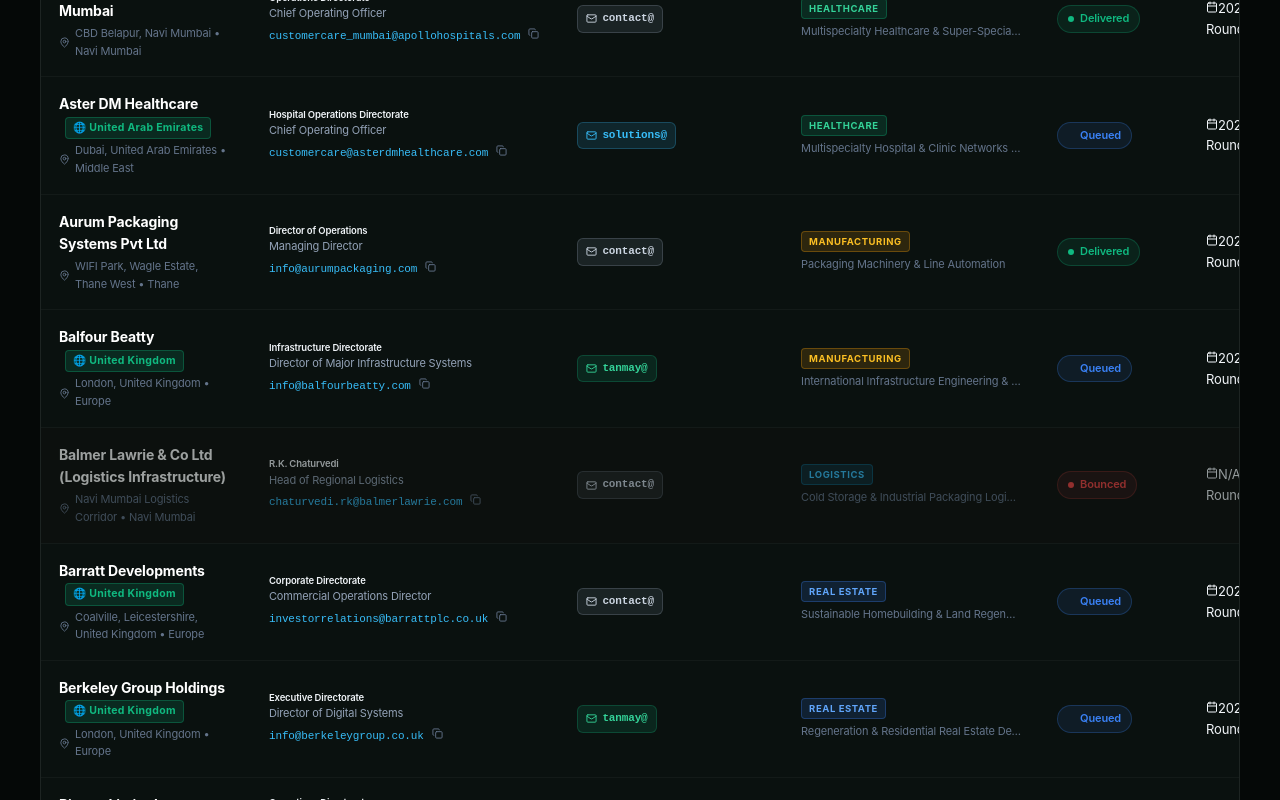
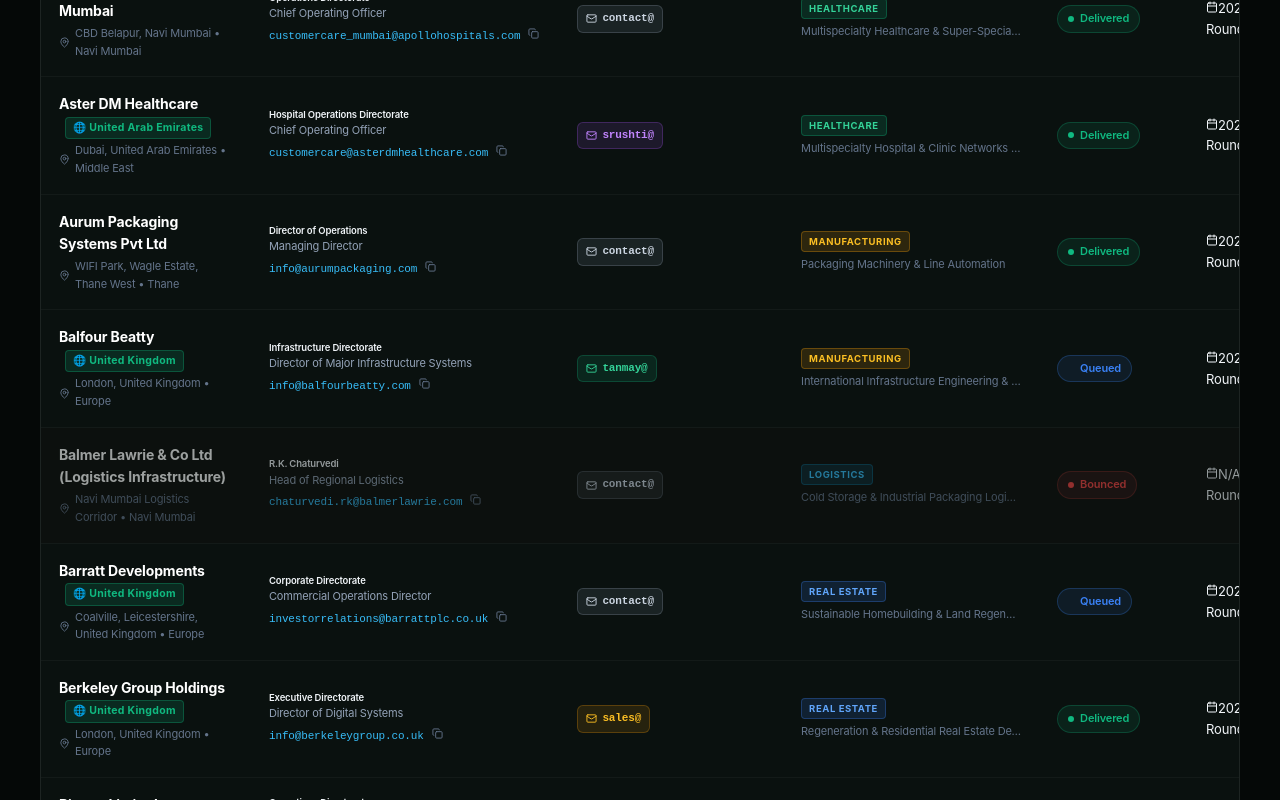
Before and after one commit to tanmay-v01/storm-veins, a React (Vite) app: page /crm in a window 1280 px wide. Shown: the part 1660-2460 px from the top of the page. Built offline with nearby package versions, Linux system fonts and the light colour scheme; a web font is replaced by a local one.

Commit message:
feat: sync live overseas delivery updates and assigned sender badges into CRM

```diff
--- a/src/components/studio/OutreachStudioSuite.tsx
+++ b/src/components/studio/OutreachStudioSuite.tsx
@@ -563,6 +563,7 @@
                   <tr>
                     <th>COMPANY &amp; SECTOR</th>
                     <th>KEY EXECUTIVE</th>
+                    <th>ASSIGNED SENDER</th>
                     <th>EMAIL &amp; LOCALITY</th>
                     <th>OUTREACH STATUS</th>
                     <th>NEXT CADENCE</th>
@@ -580,6 +581,11 @@
                         <div className="cell-company-block">
                           <strong className="company-title">
                             {lead.company}
+                            {lead.isOverseas && (
+                              <span className="ml-1 text-xs px-1.5 py-0.5 rounded bg-emerald-50 text-emerald-700 font-semibold border border-emerald-200">
+                                🌐 {lead.country}
+                              </span>
+                            )}
                           </strong>
                           <span className="industry-caption">
                             {lead.industry}
@@ -592,6 +598,13 @@
                             {lead.recipientName}
                           </span>
                           <span className="contact-title">{lead.title}</span>
+                        </div>
+                      </td>
+                      <td>
+                        <div className="cell-sender-block">
+                          <span className="lead-email-mono text-emerald font-semibold">
+                            {lead.assignedMailbox ? lead.assignedMailbox.split("@")[0] + "@" : "contact@"}
+                          </span>
                         </div>
                       </td>
                       <td>
--- a/src/data/crmLeads.ts
+++ b/src/data/crmLeads.ts
@@ -1085,12 +1085,12 @@
     "country": "India",
     "isOverseas": false,
     "assignedMailbox": "contact@stormveins.com",
-    "status": "FAILED",
-    "sentTimestamp": "2026-09-07 11:46:14",
+    "status": "SENT",
+    "sentTimestamp": "2026-09-07 12:34:25",
     "followUpDate": "2026-09-11",
     "followUpCount": 0,
     "operationalFocus": "Shop-floor eBR recipe execution engine, machine predictive maintenance telemetry, barcode inventory reconciliation, and global regulatory compliance",
-    "notes": "(451, b'4.7.1 Ratelimit \"hostinger_out_ratelimit\" exceeded for key \"RL868tx84i959osqea84gtob3e\"')"
+    "notes": "Retry delivered successfully via contact@stormveins.com. Next update due 11th Sept."
   },
   {
     "id": "yashoda-hospitals-network",
@@ -1314,13 +1314,13 @@
     "region": "Middle East",
     "country": "United Arab Emirates",
     "isOverseas": true,
-    "assignedMailbox": "tanmay@stormveins.com",
-    "status": "QUEUED",
-    "sentTimestamp": "",
+    "assignedMailbox": "sales@stormveins.com",
+    "status": "SENT",
+    "sentTimestamp": "2026-09-07 12:34:58",
     "followUpDate": "2026-09-11",
     "followUpCount": 0,
     "operationalFocus": "Global investor inventory allocation command center, automated international payment reconciliations, facility management IoT telemetry, and VIP client portals",
-    "notes": "Queued for hourly automated dispatch."
+    "notes": "Delivered without PDF via sales@stormveins.com. Next update due 11th Sept."
   },
   {
     "id": "damac-properties",
@@ -1337,13 +1337,13 @@
     "region": "Middle East",
     "country": "United Arab Emirates",
     "isOverseas": true,
-    "assignedMailbox": "sales@stormveins.com",
-    "status": "QUEUED",
-    "sentTimestamp": "",
+    "assignedMailbox": "solutions@stormveins.com",
+    "status": "SENT",
+    "sentTimestamp": "2026-09-07 12:35:31",
     "followUpDate": "2026-09-11",
     "followUpCount": 0,
     "operationalFocus": "Cross-border broker commission transparency mesh, dynamic multi-currency quotation engine, escrow compliance tracking, and automated client onboarding",
-    "notes": "Queued for hourly automated dispatch."
+    "notes": "Delivered without PDF via solutions@stormveins.com. Next update due 11th Sept."
   },
   {
     "id": "aster-dm-healthcare",
@@ -1360,13 +1360,13 @@
     "region": "Middle East",
     "country": "United Arab Emirates",
     "isOverseas": true,
-    "assignedMailbox": "solutions@stormveins.com",
-    "status": "QUEUED",
-    "sentTimestamp": "",
+    "assignedMailbox": "srushti@stormveins.com",
+    "status": "SENT",
+    "sentTimestamp": "2026-09-07 12:36:05",
     "followUpDate": "2026-09-11",
     "followUpCount": 0,
     "operationalFocus": "Cross-border doctor clinical workstations, unified patient telemetry, automated insurance approval pipelines, and multi-currency billing reconciliation",
-    "notes": "Queued for hourly automated dispatch."
+    "notes": "Delivered without PDF via srushti@stormveins.com. Next update due 11th Sept."
   },
   {
     "id": "sobha-realty-dubai",
@@ -1383,13 +1383,13 @@
     "region": "Middle East",
     "country": "United Arab Emirates",
     "isOverseas": true,
-    "assignedMailbox": "srushti@stormveins.com",
-    "status": "QUEUED",
-    "sentTimestamp": "",
+    "assignedMailbox": "contact@stormveins.com",
+    "status": "SENT",
+    "sentTimestamp": "2026-09-07 12:36:40",
     "followUpDate": "2026-09-11",
     "followUpCount": 0,
     "operationalFocus": "Live multi-phase unit inventory sync, broker lead registration portal, WhatsApp payment reminders, and bidirectional SAP accounting integration",
-    "notes": "Queued for hourly automated dispatch."
+    "notes": "Delivered without PDF via contact@stormveins.com. Next update due 11th Sept."
   },
   {
     "id": "capitaland-group",
@@ -1406,13 +1406,13 @@
     "region": "Southeast Asia",
     "country": "Singapore",
     "isOverseas": true,
-    "assignedMailbox": "contact@stormveins.com",
-    "status": "QUEUED",
-    "sentTimestamp": "",
+    "assignedMailbox": "tanmay@stormveins.com",
+    "status": "SENT",
+    "sentTimestamp": "2026-09-07 12:37:14",
     "followUpDate": "2026-09-11",
     "followUpCount": 0,
     "operationalFocus": "Multi-asset class portfolio telemetry, automated commercial tenant lease compliance, smart building energy monitoring, and automated investor reporting",
-    "notes": "Queued for hourly automated dispatch."
+    "notes": "Delivered without PDF via tanmay@stormveins.com. Next update due 11th Sept."
   },
   {
     "id": "berkeley-group-holdings",
@@ -1429,13 +1429,13 @@
     "region": "Europe",
     "country": "United Kingdom",
     "isOverseas": true,
-    "assignedMailbox": "tanmay@stormveins.com",
-    "status": "QUEUED",
-    "sentTimestamp": "",
+    "assignedMailbox": "sales@stormveins.com",
+    "status": "SENT",
+    "sentTimestamp": "2026-09-07 12:37:47",
     "followUpDate": "2026-09-11",
     "followUpCount": 0,
     "operationalFocus": "End-to-end residential development tracking, automated subcontractor milestone verification, buyer customization engine, and UK compliance audit vaults",
-    "notes": "Queued for hourly automated dispatch."
+    "notes": "Delivered without PDF via sales@stormveins.com. Next update due 11th Sept."
   },
   {
     "id": "spire-healthcare-group",
@@ -1452,13 +1452,13 @@
     "region": "Europe",
     "country": "United Kingdom",
     "isOverseas": true,
-    "assignedMailbox": "sales@stormveins.com",
-    "status": "QUEUED",
-    "sentTimestamp": "",
+    "assignedMailbox": "solutions@stormveins.com",
+    "status": "SENT",
+    "sentTimestamp": "2026-09-07 12:38:21",
     "followUpDate": "2026-09-11",
     "followUpCount": 0,
     "operationalFocus": "Private patient clinical pathway tracking, theater scheduling coordination mesh, private insurance claim settlement engine, and CQC compliance vaults",
-    "notes": "Queued for hourly automated dispatch."
+    "notes": "Delivered without PDF via solutions@stormveins.com. Next update due 11th Sept."
   },
   {
     "id": "pultegroup-inc",
@@ -1475,13 +1475,13 @@
     "region": "North America",
     "country": "United States",
     "isOverseas": true,
-    "assignedMailbox": "solutions@stormveins.com",
-    "status": "QUEUED",
-    "sentTimestamp": "",
+    "assignedMailbox": "srushti@stormveins.com",
+    "status": "SENT",
+    "sentTimestamp": "2026-09-07 12:38:54",
     "followUpDate": "2026-09-11",
     "followUpCount": 0,
     "operationalFocus": "Multi-state subdivision inventory sync, subcontractor dispatch telemetry, dynamic lot quotation engine, and automated closing milestone tracking",
-    "notes": "Queued for hourly automated dispatch."
+    "notes": "Delivered without PDF via srushti@stormveins.com. Next update due 11th Sept."
   },
   {
     "id": "lennar-corporation",
@@ -1498,13 +1498,13 @@
     "region": "North America",
     "country": "United States",
     "isOverseas": true,
-    "assignedMailbox": "srushti@stormveins.com",
-    "status": "QUEUED",
-    "sentTimestamp": "",
+    "assignedMailbox": "contact@stormveins.com",
+    "status": "SENT",
+    "sentTimestamp": "2026-09-07 12:39:28",
     "followUpDate": "2026-09-11",
     "followUpCount": 0,
     "operationalFocus": "Enterprise sales workflow automation, title & mortgage telemetry integration, real-time home construction tracking, and client portal orchestration",
-    "notes": "Queued for hourly automated dispatch."
+    "notes": "Delivered without PDF via contact@stormveins.com. Next update due 11th Sept."
   },
   {
     "id": "tenet-healthcare",
```
